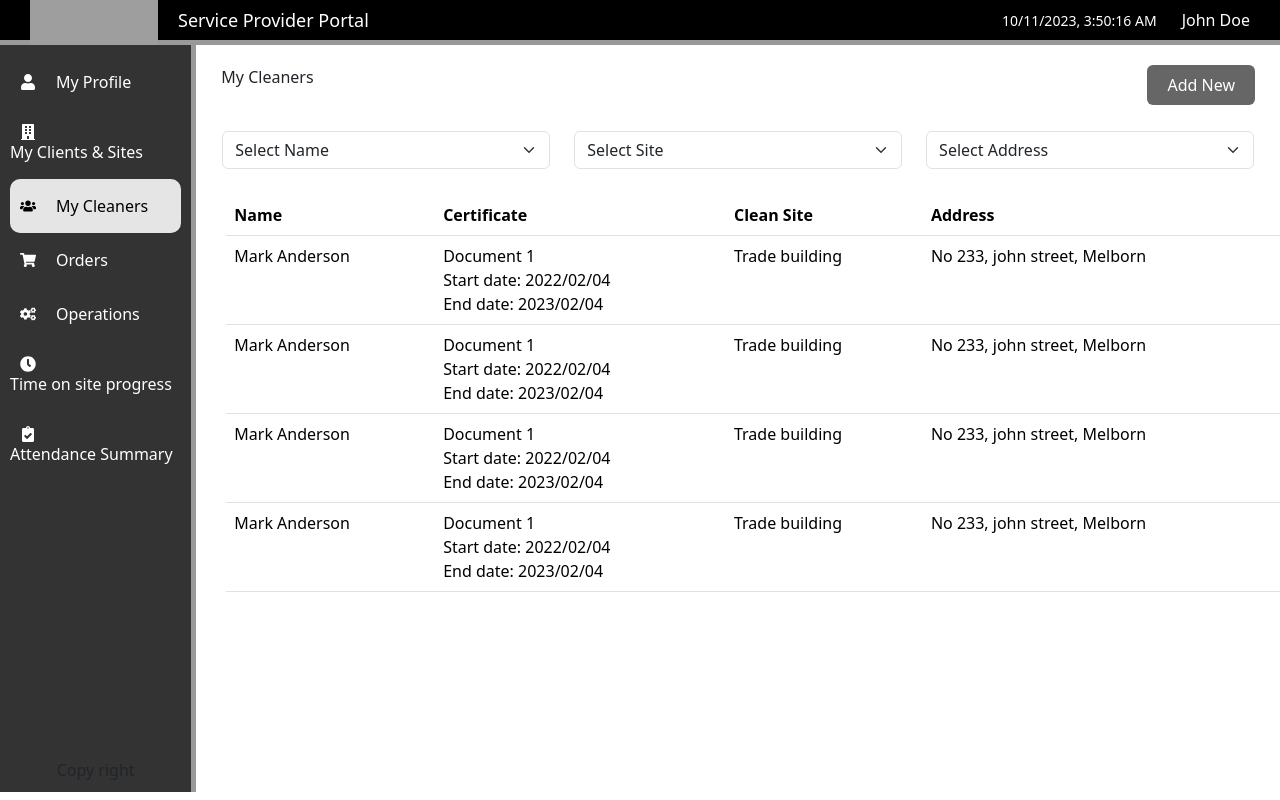
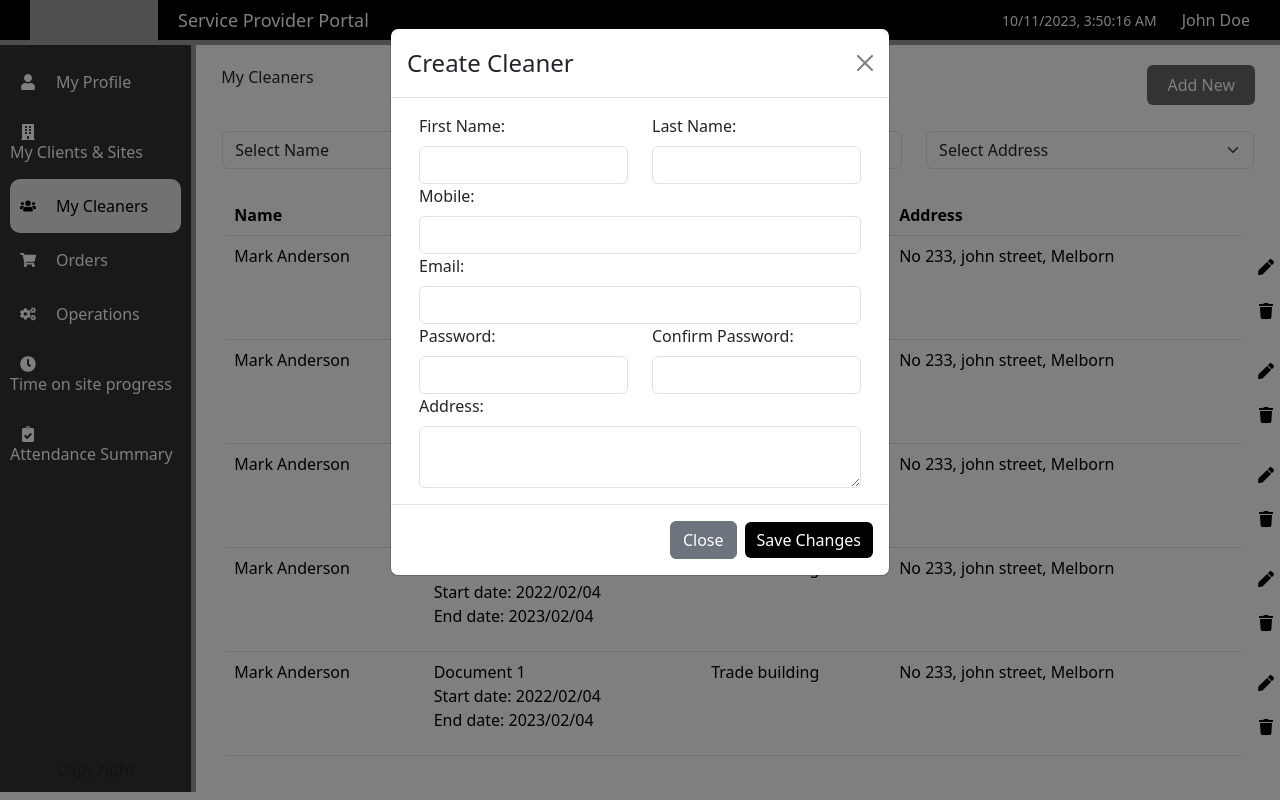
Before and after one commit to ChathuraRubasingha/Cleaner-Connector, a React (Create React App) app: page /mycleaner in a window 1280 px wide. Both pictures are taken after a click on the button "Add New". Built offline with nearby package versions, Linux system fonts and the light colour scheme; grey boxes are pictures that could not be loaded.

Commit message:
mycleaner table

```diff
--- a/src/Componants/Modal/CleanerModal.js
+++ b/src/Componants/Modal/CleanerModal.js
@@ -1,8 +1,30 @@
-import React from "react";
+import React, { useState } from "react";
+import Modal from "react-bootstrap/Modal";
+import Button from "react-bootstrap/Button";
+import CreateForm from "./CreateForm";
+import PRIMARY from "../../Theme/palette";
 
-function CleanerModal() {
+function CleanerModal(props) {
+  const handleClose = () => props.setShow(false);
+
   return (
     <>
+      <Modal show={props.show} onHide={handleClose}>
+        <Modal.Header closeButton>
+          <Modal.Title>Create Cleaner</Modal.Title>
+        </Modal.Header>
+        <Modal.Body>
+          <CreateForm />
+        </Modal.Body>
+        <Modal.Footer>
+          <Button variant="secondary" onClick={handleClose}>
+            Close
+          </Button>
+          <Button variant="primary" onClick={handleClose} style={{backgroundColor:PRIMARY.black, color:PRIMARY.white, border:'none'}}>
+            Save Changes
+          </Button>
+        </Modal.Footer>
+      </Modal>
     </>
   );
 }
--- /dev/null
+++ b/src/Componants/Modal/CreateForm.js
@@ -0,0 +1,150 @@
+import React, { useState } from "react";
+import { Container, Form, Button, Row, Col } from "react-bootstrap";
+
+function CreateForm() {
+  const [formData, setFormData] = useState({
+    firstName: "",
+    lastName: "",
+    mobile: "",
+    email: "",
+    password: "",
+    confirmPassword: "",
+    address: "",
+    document: null,
+  });
+
+  const [validationErrors, setValidationErrors] = useState({});
+
+  const handleInputChange = (event) => {
+    const { name, value } = event.target;
+    setFormData({
+      ...formData,
+      [name]: value,
+    });
+  };
+
+  const handleFileChange = (event) => {
+    setFormData({
+      ...formData,
+      document: event.target.files[0],
+    });
+  };
+
+  const handleSubmit = (event) => {
+    event.preventDefault();
+
+    // Validation logic
+    const errors = {};
+
+    if (formData.password !== formData.confirmPassword) {
+      errors.confirmPassword = "Password and Confirm Password do not match.";
+    }
+
+    // Add more validation rules as needed
+
+    setValidationErrors(errors);
+
+    if (Object.keys(errors).length === 0) {
+      // Submit the form data to your backend or perform further actions
+      console.log("Form data submitted:", formData);
+    }
+  };
+  return (
+    <Container>
+      <Form onSubmit={handleSubmit}>
+        <Row>
+          <Col>
+            <Form.Group>
+              <Form.Label>First Name:</Form.Label>
+              <Form.Control
+                type="text"
+                name="firstName"
+                value={formData.firstName}
+                onChange={handleInputChange}
+                required
+              />
+            </Form.Group>
+          </Col>
+          <Col>
+            <Form.Group>
+              <Form.Label>Last Name:</Form.Label>
+              <Form.Control
+                type="text"
+                name="lastName"
+                value={formData.lastName}
+                onChange={handleInputChange}
+                required
+              />
+            </Form.Group>
+          </Col>
+        </Row>
+        <Form.Group>
+          <Form.Label>Mobile:</Form.Label>
+          <Form.Control
+            type="tel"
+            name="mobile"
+            value={formData.mobile}
+            onChange={handleInputChange}
+            required
+          />
+        </Form.Group>
+        <Form.Group>
+          <Form.Label>Email:</Form.Label>
+          <Form.Control
+            type="email"
+            name="email"
+            value={formData.email}
+            onChange={handleInputChange}
+            required
+          />
+        </Form.Group>
+        <Row>
+          <Col>
+            {" "}
+            <Form.Group>
+              <Form.Label>Password:</Form.Label>
+              <Form.Control
+                type="password"
+                name="password"
+                value={formData.password}
+                onChange={handleInputChange}
+                required
+              />
+            </Form.Group>
+          </Col>
+          <Col>
+            {" "}
+            <Form.Group>
+              <Form.Label>Confirm Password:</Form.Label>
+              <Form.Control
+                type="password"
+                name="confirmPassword"
+                value={formData.confirmPassword}
+                onChange={handleInputChange}
+                required
+              />
+              {validationErrors.confirmPassword && (
+                <p className="text-danger">
+                  {validationErrors.confirmPassword}
+                </p>
+              )}
+            </Form.Group>
+          </Col>
+        </Row>
+
+        <Form.Group>
+          <Form.Label>Address:</Form.Label>
+          <Form.Control
+            as="textarea"
+            name="address"
+            value={formData.address}
+            onChange={handleInputChange}
+            required
+          />
+        </Form.Group>
+      </Form>
+    </Container>
+  );
+}
+
+export default CreateForm;
--- a/src/Componants/Table/Table.js
+++ b/src/Componants/Table/Table.js
@@ -1,4 +1,6 @@
 import React from "react";
+import { Col, Row } from "react-bootstrap";
+import { FaPen, FaTrash } from "react-icons/fa";
 
 function Table() {
   return (
@@ -23,6 +25,20 @@ function Table() {
           </td>
           <td>Trade building</td>
           <td>No 233, john street, Melborn</td>
+          <Col
+            style={{
+              display: "flex",
+              flexDirection: "column",
+              alignItems: "center",
+            }}
+          >
+            <div style={{ margin: "10px 0" }}>
+              <FaPen style={{cursor:'pointer'}}/>
+            </div>
+            <div style={{ margin: "10px 0" }}>
+              <FaTrash style={{cursor:'pointer'}}/>
+            </div>
+          </Col>
         </tr>
         <tr>
           <td>Mark Anderson</td>
@@ -35,6 +51,20 @@ function Table() {
           </td>
           <td>Trade building</td>
           <td>No 233, john street, Melborn</td>
+          <Col
+            style={{
+              display: "flex",
+              flexDirection: "column",
+              alignItems: "center",
+            }}
+          >
+            <div style={{ margin: "10px 0" }}>
+              <FaPen style={{cursor:'pointer'}}/>
+            </div>
+            <div style={{ margin: "10px 0" }}>
+              <FaTrash style={{cursor:'pointer'}}/>
+            </div>
+          </Col>
         </tr>
         <tr>
           <td>Mark Anderson</td>
@@ -47,6 +77,20 @@ function Table() {
           </td>
           <td>Trade building</td>
           <td>No 233, john street, Melborn</td>
+          <Col
+            style={{
+              display: "flex",
+              flexDirection: "column",
+              alignItems: "center",
+            }}
+          >
+            <div style={{ margin: "10px 0" }}>
+              <FaPen style={{cursor:'pointer'}}/>
+            </div>
+            <div style={{ margin: "10px 0" }}>
+              <FaTrash style={{cursor:'pointer'}}/>
+            </div>
+          </Col>
         </tr>
         <tr>
           <td>Mark Anderson</td>
@@ -59,7 +103,48 @@ function Table() {
           </td>
           <td>Trade building</td>
           <td>No 233, john street, Melborn</td>
+          <Col
+            style={{
+              display: "flex",
+              flexDirection: "column",
+              alignItems: "center",
+            }}
+          >
+            <div style={{ margin: "10px 0" }}>
+              <FaPen style={{cursor:'pointer'}}/>
+            </div>
+            <div style={{ margin: "10px 0" }}>
+              <FaTrash style={{cursor:'pointer'}}/>
+            </div>
+          </Col>
         </tr>
+        <tr>
+          <td>Mark Anderson</td>
+          <td>
+            <div className="col">
+              <div className="raw">Document 1</div>
+              <div className="raw">Start date: 2022/02/04</div>
+              <div className="raw">End date: 2023/02/04</div>
+            </div>
+          </td>
+          <td>Trade building</td>
+          <td>No 233, john street, Melborn</td>
+          <Col
+            style={{
+              display: "flex",
+              flexDirection: "column",
+              alignItems: "center",
+            }}
+          >
+            <div style={{ margin: "10px 0" }}>
+              <FaPen style={{cursor:'pointer'}}/>
+            </div>
+            <div style={{ margin: "10px 0" }}>
+              <FaTrash style={{cursor:'pointer'}}/>
+            </div>
+          </Col>
+        </tr>
+
       </tbody>
     </table>
   );
--- a/src/Pages/MyCleaner/Mycleaner.js
+++ b/src/Pages/MyCleaner/Mycleaner.js
@@ -7,12 +7,15 @@ import PRIMARY from "../../Theme/palette";
 import CleanerModal from "../../Componants/Modal/CleanerModal";
 
 function Mycleaner() {
-  const [modalShow, setModalShow] = useState(false);
+  const [show, setShow] = useState(false);
+  const handleShow = () => setShow(true);
+
   return (
     <Layout>
       <div className="cleaner-topic">
         <p>My Cleaners </p>
         <button
+          onClick={handleShow}
           className="btn btn-primary"
           style={{
             border: "none",
@@ -28,7 +31,7 @@ function Mycleaner() {
       <div>
         <Filter />
         <Table />
-        <CleanerModal/>
+        <CleanerModal show={show} setShow={setShow} />
       </div>
     </Layout>
   );
```
